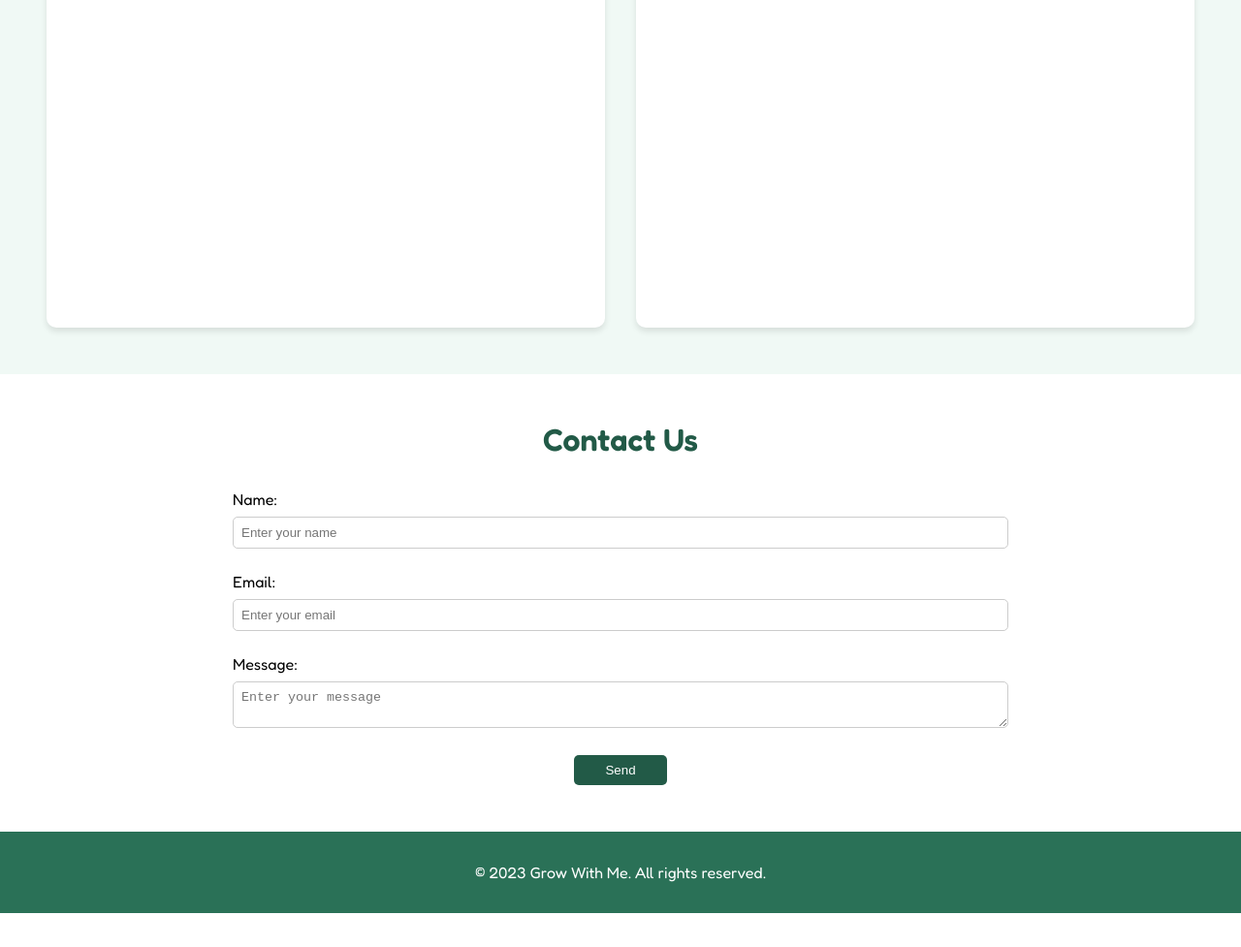
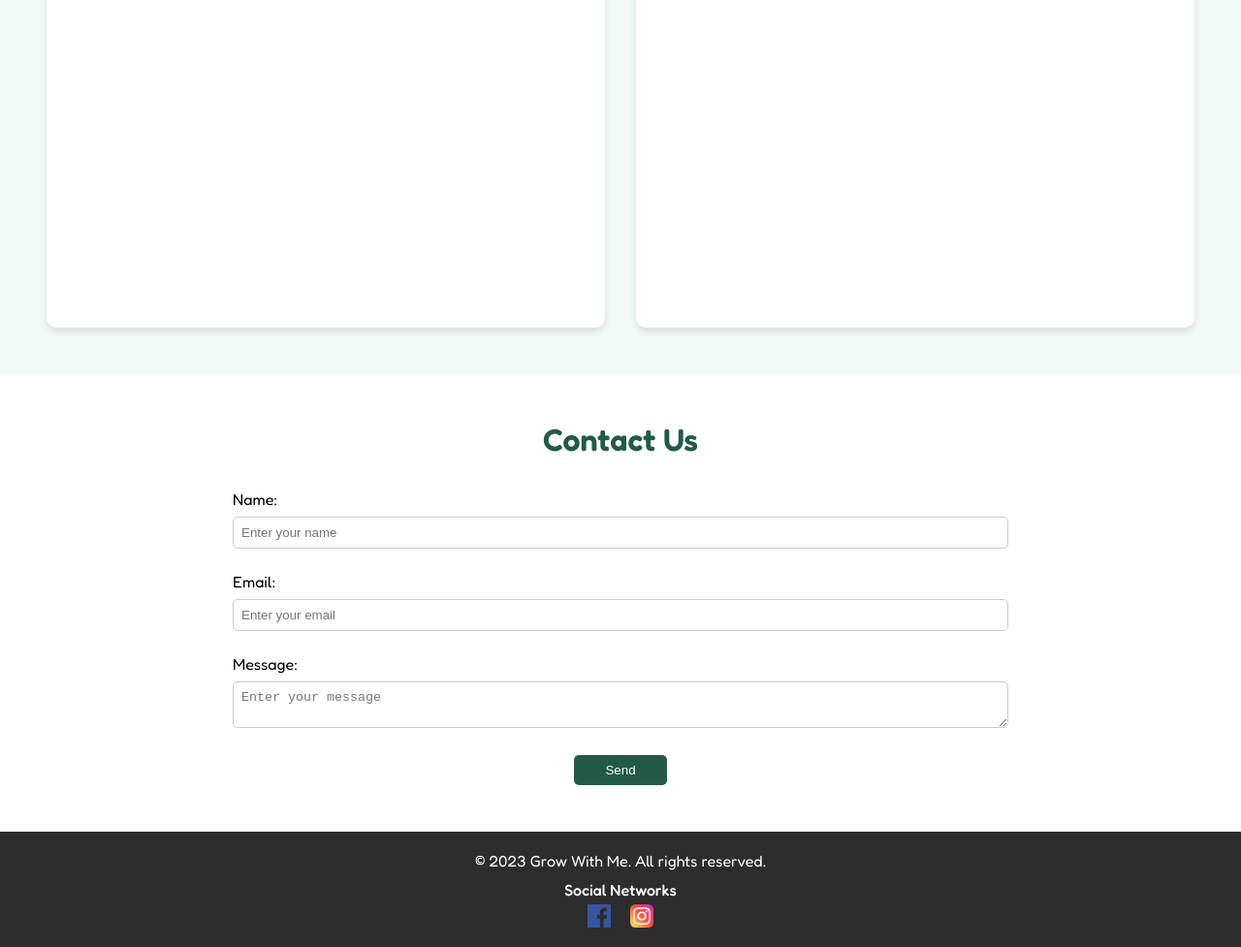
Before and after one commit to upc-2402-1ASI0572-2939-GrowWithMe/LandingPage-GrowWithMe, a plain HTML site: page index.html in a window 1280 px wide. Shown: the part 1873-2850 px from the top of the page at 97% size. Before the commit the page ends 2815 px from the top, so only its background shows below. Drawn offline with Linux system fonts and the light colour scheme.

Commit message:
feat: add icon Facebook and Instagram.

```diff
--- a/index.html
+++ b/index.html
@@ -165,8 +165,18 @@
         <footer class="footer">
             <div class="footer-content">
                 <p>&copy; 2023 Grow With Me. All rights reserved.</p>
+                <div class="social-networks">
+                    <h4>Social Networks</h4>
+                    <a href="https://www.facebook.com/" target="_blank" aria-label="Facebook">
+                        <img src="assets/facebook-icon.png" alt="Facebook" class="social-icon">
+                    </a>
+                    <a href="https://www.instagram.com/" target="_blank" aria-label="Instagram">
+                        <img src="assets/instagram-icon.png" alt="Instagram" class="social-icon">
+                    </a>
+                </div>
             </div>
         </footer>
+
     </main>
     <script>
     </script>
--- a/styles.css
+++ b/styles.css
@@ -417,12 +417,30 @@ form button[type="submit"]:hover {
 }
 
 /* Estilos para el footer */
-footer {
-    background: #2A7157; /* Color de fondo del footer */
-    color: #fff; /* Color del texto del footer */
-    padding: 2rem 0; /* Relleno del footer */
-    text-align: center; /* Alineación del texto al centro */
-    position: relative; /* Posición relativa para el footer */
-    bottom: 0; /* Fija el footer en la parte inferior */
-    width: 100%; /* Ancho completo del footer */
+.footer {
+  background-color: #2d2d2d;
+  color: #fff;
+  padding: 20px 0;
+  text-align: center;
 }
+
+.footer-content {
+  max-width: 1200px;
+  margin: 0 auto;
+}
+
+.social-networks {
+  margin-top: 10px;
+}
+
+.social-networks h4 {
+  margin-bottom: 5px;
+  font-weight: 500;
+}
+
+.social-icon {
+  width: 24px;
+  height: 24px;
+  margin: 0 8px;
+  vertical-align: middle;
+}
```
Also changed, not shown: assets/facebook-icon.png (added), assets/instagram-icon.png (added).
